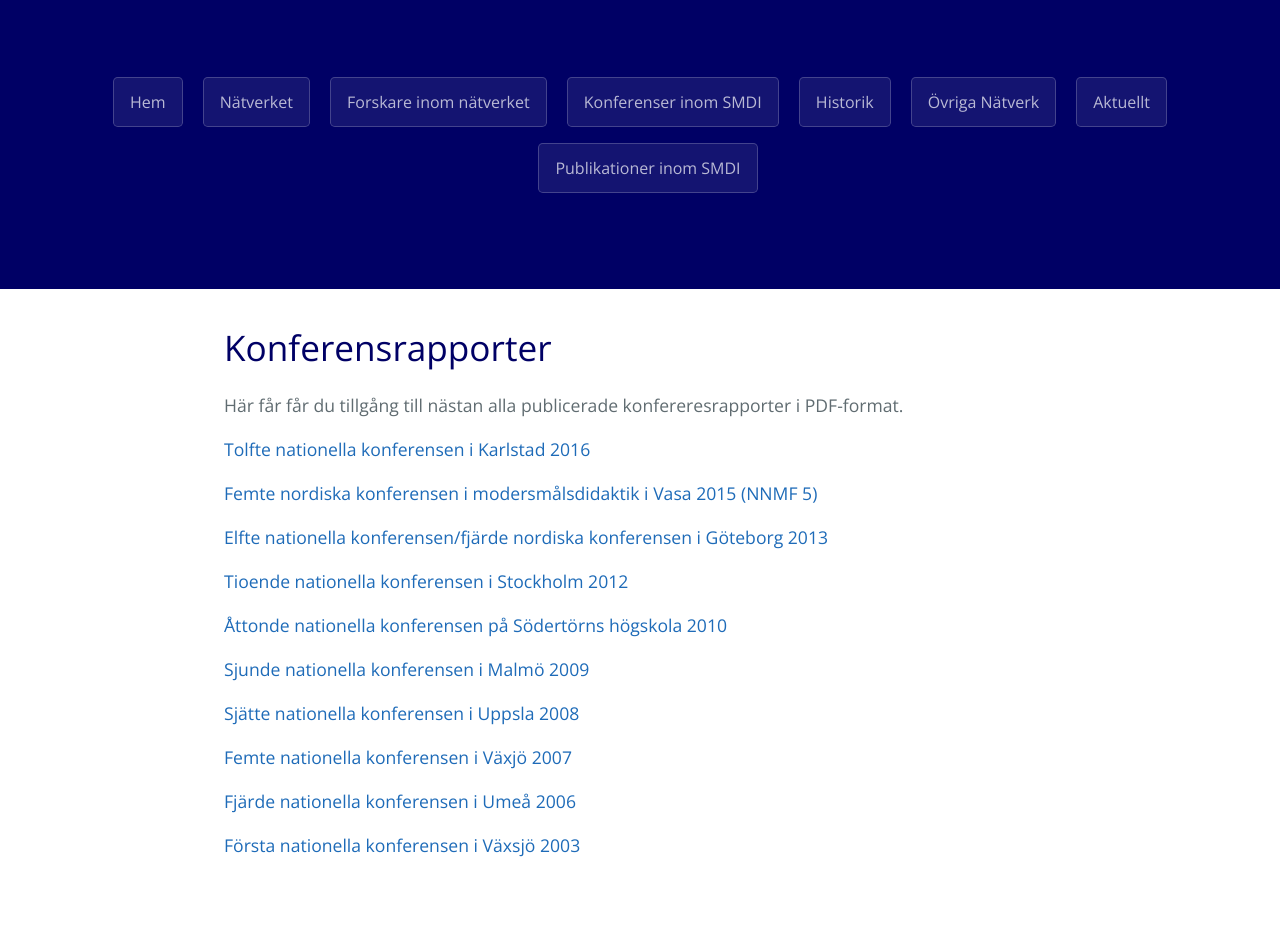
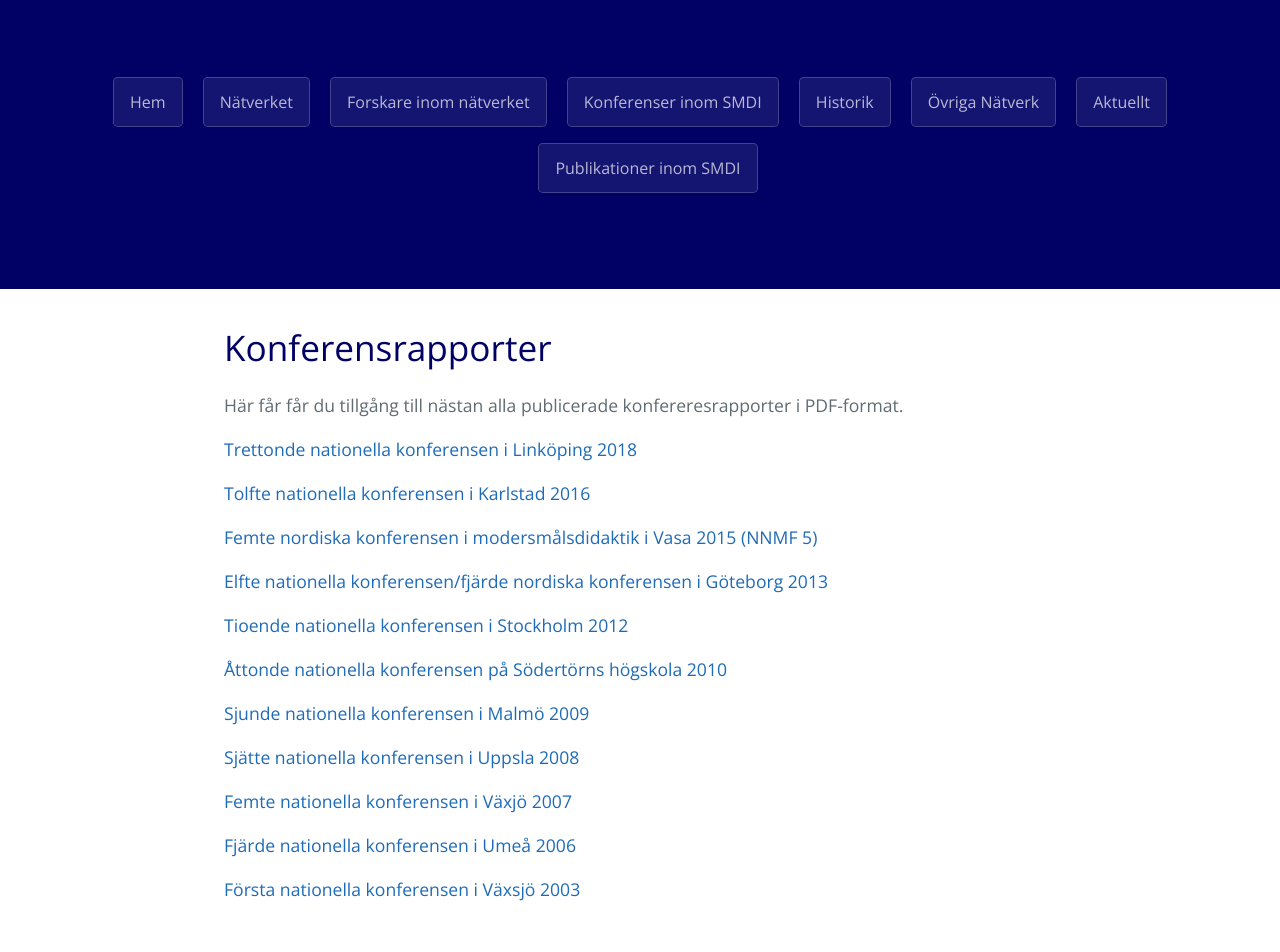
Before and after one commit to smdihemsida/smdihemsida.github.io, a Jekyll site: the page built from publikationer.md, in a window 1280 px wide. Shown: the part 233-1185 px from the top of the page. Built offline with Jekyll 4.4.1, drawn with Linux system fonts in a browser that asks for light colours; our own code applies the rules of GitHub Pages for plain Markdown files; before the commit the page ends 1141 px from its top, so only the background shows below that.

Commit message:
Update publikationer.md
Lagt till konferensrapport 13

```diff
--- a/publikationer.md
+++ b/publikationer.md
@@ -7,6 +7,8 @@ Här får får du tillgång till nästan alla publicerade konfereresrapporter i
  PDF-format.
 
 
+
+[Trettonde nationella konferensen i Linköping 2018](https://drive.google.com/file/d/1XMQ693KXa-UWFFMH6XEfMG6eyLyApVX2/view?usp=sharing)
 
 [Tolfte nationella konferensen i Karlstad 2016](https://drive.google.com/open?id=1NswyteLfcA9qzZpzSVrCsBcUeVoaM0NO)
 
```
